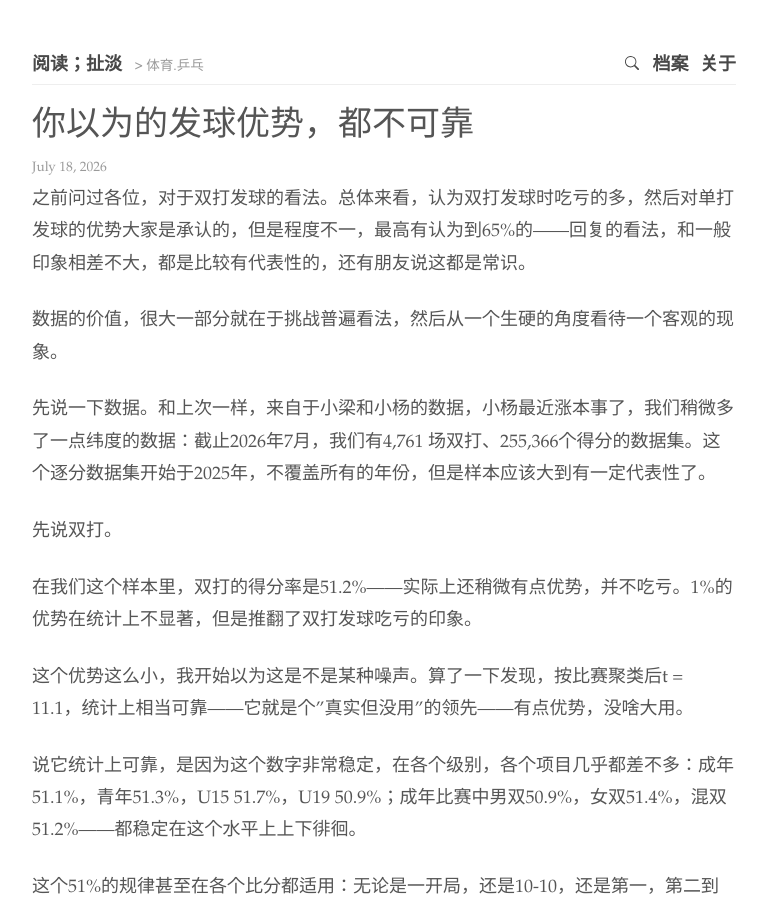
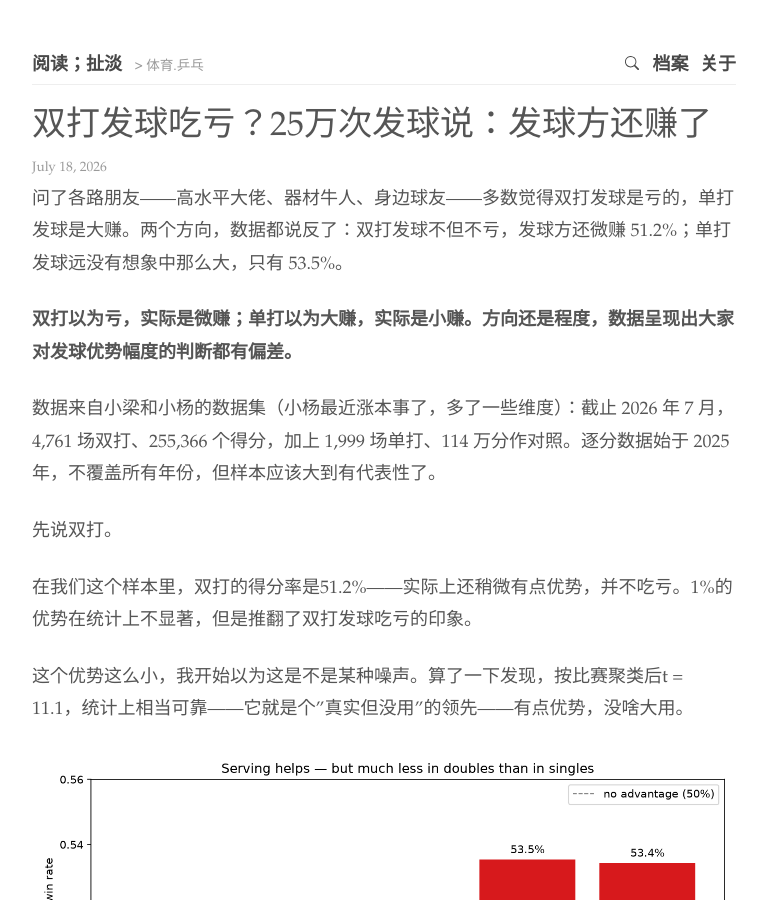
Before and after one commit to readandchedan/readandchedan.github.io, a Jekyll site: the page built from _posts/tabletennis/_posts/2026-07-18-doubles-serve-advantage-outline.md, in a window 1280 px wide and 900 px high. Shown: the whole window, without its empty margins (256-1023 px from the left). Built offline with Jekyll 4.4.1, drawn with Linux system fonts in a browser that asks for light colours; some of the changed text lies outside the part shown.

Commit message:
fix on title, hook and start

```diff
--- a/_posts/tabletennis/_posts/2026-07-18-doubles-serve-advantage-outline.md
+++ b/_posts/tabletennis/_posts/2026-07-18-doubles-serve-advantage-outline.md
@@ -1,19 +1,21 @@
 ---
-title: 你以为的发球优势，都不可靠
+title: 双打发球吃亏？25万次发球说：发球方还赚了
 layout: default
 ---
 
-之前问过各位，对于双打发球的看法。总体来看，认为双打发球时吃亏的多，然后对单打发球的优势大家是承认的，但是程度不一，最高有认为到65%的——回复的看法，和一般印象相差不大，都是比较有代表性的，还有朋友说这都是常识。
+问了各路朋友——高水平大佬、器材牛人、身边球友——多数觉得双打发球是亏的，单打发球是大赚。两个方向，数据都说反了：双打发球不但不亏，发球方还微赚 51.2%；单打发球远没有想象中那么大，只有 53.5%。
 
-数据的价值，很大一部分就在于挑战普遍看法，然后从一个生硬的角度看待一个客观的现象。
+**双打以为亏，实际是微赚；单打以为大赚，实际是小赚。方向还是程度，数据呈现出大家对发球优势幅度的判断都有偏差。**
 
-先说一下数据。和上次一样，来自于小梁和小杨的数据，小杨最近涨本事了，我们稍微多了一点纬度的数据：截止2026年7月，我们有4,761 场双打、255,366个得分的数据集。这个逐分数据集开始于2025年，不覆盖所有的年份，但是样本应该大到有一定代表性了。
+数据来自小梁和小杨的数据集（小杨最近涨本事了，多了一些维度）：截止 2026 年 7 月，4,761 场双打、255,366 个得分，加上 1,999 场单打、114 万分作对照。逐分数据始于 2025 年，不覆盖所有年份，但样本应该大到有代表性了。
 
 先说双打。
 
 在我们这个样本里，双打的得分率是51.2%——实际上还稍微有点优势，并不吃亏。1%的优势在统计上不显著，但是推翻了双打发球吃亏的印象。
 
 这个优势这么小，我开始以为这是不是某种噪声。算了一下发现，按比赛聚类后t = 11.1，统计上相当可靠——它就是个"真实但没用"的领先——有点优势，没啥大用。
+
+![双打发球优势 vs 单打](/images/serve_advantage_doubles_vs_singles.png)
 
 说它统计上可靠，是因为这个数字非常稳定，在各个级别，各个项目几乎都差不多：成年51.1%，青年51.3%，U15 51.7%，U19 50.9%；成年比赛中男双50.9%，女双51.4%，混双51.2%——都稳定在这个水平上上下徘徊。
 
@@ -32,7 +34,9 @@ layout: default
 
 这里有意思的是，林昀儒在双打里自己发球时得分率48.5%——根据经验，他的发球其实水平相当不错，但是在双打里他的发球是亏的。而他的混双接发球拧拉能到55.3%——还是被搭档稀释一半的情况。如果林昀儒拧拉的比例确实比其他选手明显要高（目测如此，没有数据支持），那么他整个双打的主要火力点就是接发球。
 
-最后一个双打发球的结构性发现：无论你单打发球有多好，在双打中你发球的优势都是结构性缩水的；反过来也成立，就算你发球不太好，在双打里相对弱势也会弥合。单双打都够样本的179名成年球员：单打→双打发球得分率平均掉 **2.3pp**；发球越好掉越多（孙颖莎 61.2→58.7，小盐遥菜 62.0→57.2），发球差的在双打里反而涨。
+最后一个双打发球的结构性发现：无论你单打发球有多好，在双打中你发球的优势都是结构性缩水的；反过来也成立，就算你发球不太好，在双打里相对弱势也会弥合。
+
+**单打发球越好的人，在双打里掉得越多。**单双打都够样本的 179 名成年球员：单打→双打发球得分率平均掉 **2.3pp**；发球越好掉越多（孙颖莎 61.2→58.7，小盐遥菜 62.0→57.2），发球差的在双打里反而涨。双打的规则在系统性拉平发球优势。
 
 从规律上说，这里展现的应该是双打本身配合的特点：发球一方的优势被双打的规则系统性削弱，同时补板的是同伴很多情况里降低衔接的难度，相当于放大了接发球这边的胜算。
 
@@ -85,8 +89,6 @@ layout: default
 | 女单 | 53.4% | 495,310 |
 | **单打合计** | **53.5%** | **1,143,225** |
 
-![双打发球优势 vs 单打](/images/serve_advantage_doubles_vs_singles.png)
-
 青年 vs 成年：优势不随水平增长
 
 | 组别 | 发球方得分率 | 分数样本 |
@@ -134,19 +136,4 @@ layout: default
 | 王楚钦 | 60.6% | 成年男子第 2 |
 | 王曼昱 | 59.7% | |
 
-<!--
-
->
-> 备选标题（标题党程度递减）：
-> 1. 别抢发球了：双打比赛里，发球权只值 1 个百分点
-> 2. 单打靠发球吃饭，双打靠发球……送分？
-> 3. 我们数了 25 万次发球，发现双打里发球基本没用
-> 4. 双打发球优势？基本是个幻觉：25 万分逐分数据全解析（当前）
-
-### 一句话结论
-
-**双打发球有优势，但小到可以忽略：发球方能赢 51.2% 的分。作为对照，单打是 53.5%。乒乓球里发球的优势，三分之二在双打里凭空消失了。**
-
-【展开：用一个具体场景开头。比如看双打比赛时的直觉——发球轮被破一点不慌，因为对面发球轮也一样被破。数据就是在验证这个直觉。】
-
-**预热问卷结果（2026-07-20 发出，可用作开头钩子）**：大部分读者认为双打发球方是**吃亏**的（猜接发方占优），只有极少数人猜对——方向对了一半（确实比单打小得多），但"吃亏"是错的：发球方还是有 51.2%。这个"大家以为吃亏、实际还小赚"的落差就是开头。 -->
+之前发的问卷，大部分朋友猜错了方向——双打以为亏，单打以为大赚。数据说两个都不对。你双打时喜欢先发还是先接？留言告诉我。关注看更多 WTT 量化分析，转发给打双打的球友。
```
